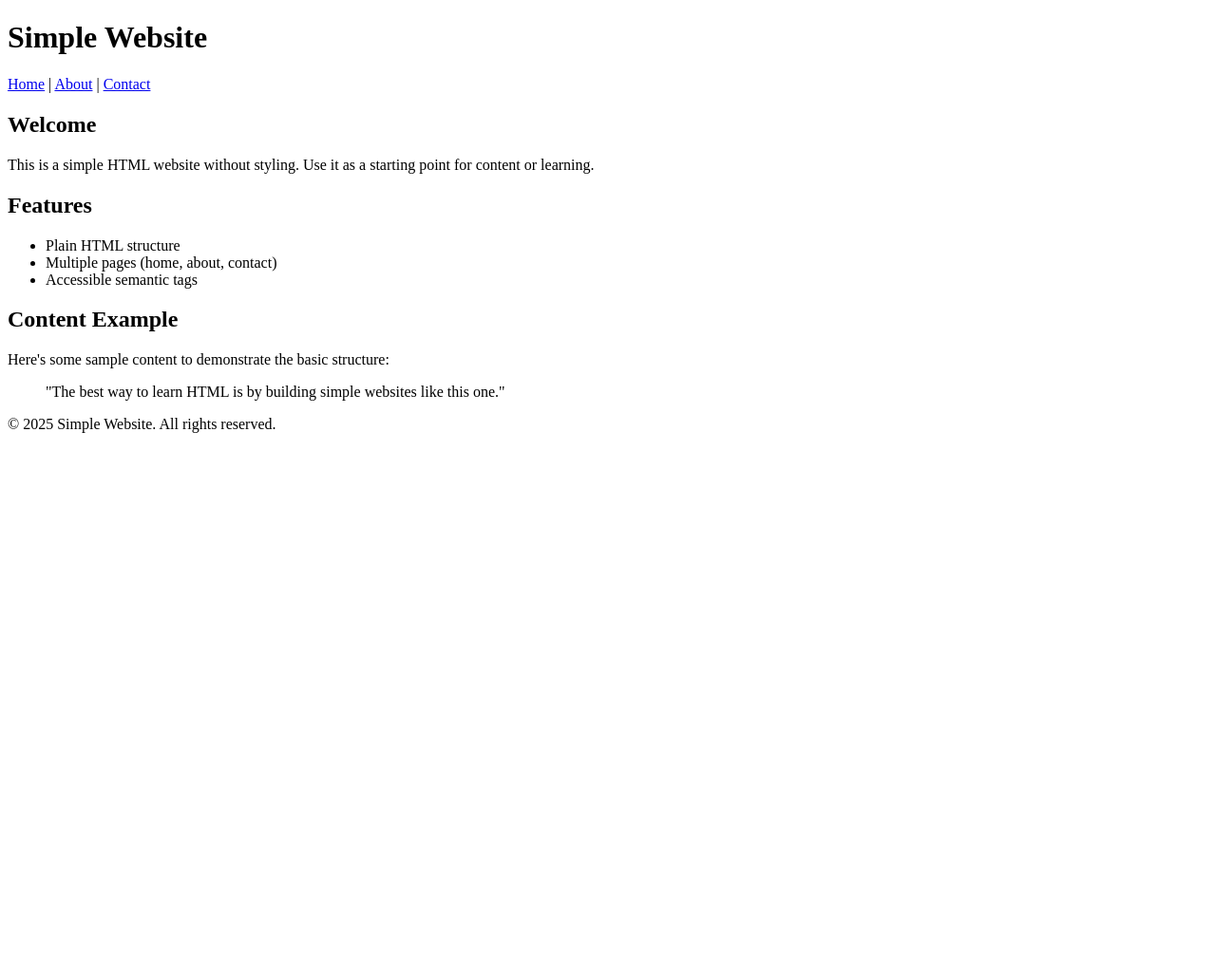
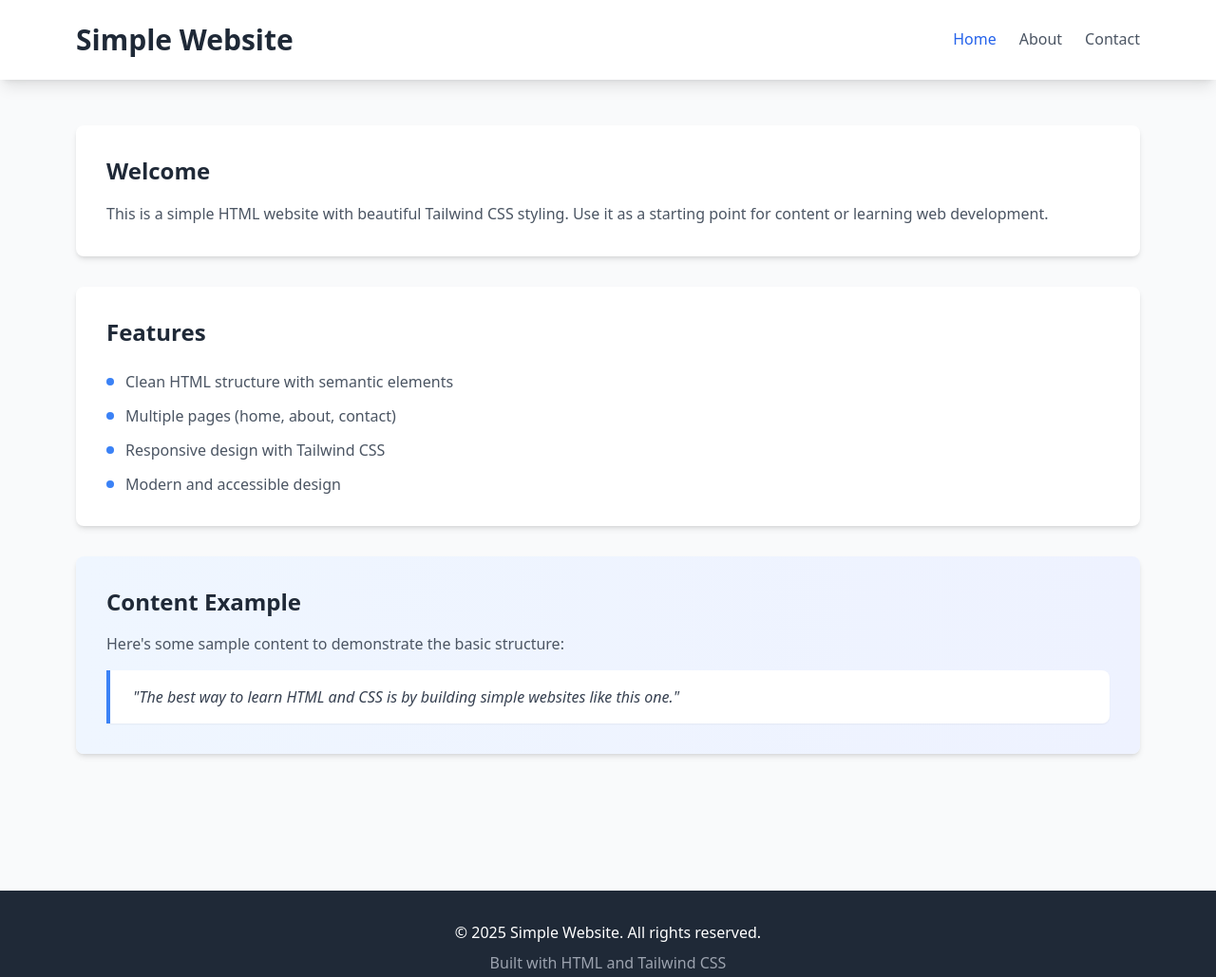
Before and after one commit to Khaddy06/codie, a plain HTML site: page index.html in a window 1280 px wide. Shown: the whole page at 95% size. Before the commit the page ends 800 px from the top, so only its background shows below. Drawn offline with nearby package versions, Linux system fonts and the light colour scheme.

Commit message:
added fixes

```diff
--- a/index.html
+++ b/index.html
@@ -4,43 +4,64 @@
     <meta charset="UTF-8">
     <meta name="viewport" content="width=device-width, initial-scale=1.0">
     <title>Simple Website</title>
+    <script src="https://cdn.tailwindcss.com"></script>
 </head>
-<body>
-    <header>
-        <h1>Simple Website</h1>
-        <nav>
-            <a href="index.html">Home</a> |
-            <a href="about.html">About</a> |
-            <a href="contact.html">Contact</a>
-        </nav>
+<body class="bg-gray-50 min-h-screen">
+    <header class="bg-white shadow-lg">
+        <div class="max-w-6xl mx-auto px-4 py-6">
+            <div class="flex flex-col md:flex-row md:items-center md:justify-between">
+                <h1 class="text-3xl font-bold text-gray-800 mb-4 md:mb-0">Simple Website</h1>
+                <nav class="flex space-x-6">
+                    <a href="index.html" class="text-blue-600 hover:text-blue-800 font-medium transition-colors duration-200 border-b-2 border-transparent hover:border-blue-600">Home</a>
+                    <a href="about.html" class="text-gray-600 hover:text-gray-800 font-medium transition-colors duration-200 border-b-2 border-transparent hover:border-gray-600">About</a>
+                    <a href="contact.html" class="text-gray-600 hover:text-gray-800 font-medium transition-colors duration-200 border-b-2 border-transparent hover:border-gray-600">Contact</a>
+                </nav>
+            </div>
+        </div>
     </header>
 
-    <main>
-        <section>
-            <h2>Welcome</h2>
-            <p>This is a simple HTML website without styling. Use it as a starting point for content or learning.</p>
+    <main class="max-w-6xl mx-auto px-4 py-12">
+        <section class="bg-white rounded-lg shadow-md p-8 mb-8">
+            <h2 class="text-2xl font-semibold text-gray-800 mb-4">Welcome</h2>
+            <p class="text-gray-600 leading-relaxed">This is a simple HTML website with beautiful Tailwind CSS styling. Use it as a starting point for content or learning web development.</p>
         </section>
 
-        <section>
-            <h2>Features</h2>
-            <ul>
-                <li>Plain HTML structure</li>
-                <li>Multiple pages (home, about, contact)</li>
-                <li>Accessible semantic tags</li>
+        <section class="bg-white rounded-lg shadow-md p-8 mb-8">
+            <h2 class="text-2xl font-semibold text-gray-800 mb-6">Features</h2>
+            <ul class="space-y-3">
+                <li class="flex items-center text-gray-600">
+                    <span class="w-2 h-2 bg-blue-500 rounded-full mr-3"></span>
+                    Clean HTML structure with semantic elements
+                </li>
+                <li class="flex items-center text-gray-600">
+                    <span class="w-2 h-2 bg-blue-500 rounded-full mr-3"></span>
+                    Multiple pages (home, about, contact)
+                </li>
+                <li class="flex items-center text-gray-600">
+                    <span class="w-2 h-2 bg-blue-500 rounded-full mr-3"></span>
+                    Responsive design with Tailwind CSS
+                </li>
+                <li class="flex items-center text-gray-600">
+                    <span class="w-2 h-2 bg-blue-500 rounded-full mr-3"></span>
+                    Modern and accessible design
+                </li>
             </ul>
         </section>
 
-        <section>
-            <h2>Content Example</h2>
-            <p>Here's some sample content to demonstrate the basic structure:</p>
-            <blockquote>
-                "The best way to learn HTML is by building simple websites like this one."
+        <section class="bg-gradient-to-r from-blue-50 to-indigo-50 rounded-lg shadow-md p-8 mb-8">
+            <h2 class="text-2xl font-semibold text-gray-800 mb-4">Content Example</h2>
+            <p class="text-gray-600 mb-4">Here's some sample content to demonstrate the basic structure:</p>
+            <blockquote class="border-l-4 border-blue-500 pl-6 italic text-gray-700 bg-white p-4 rounded-r-lg shadow-sm">
+                "The best way to learn HTML and CSS is by building simple websites like this one."
             </blockquote>
         </section>
     </main>
 
-    <footer>
-        <p>&copy; 2025 Simple Website. All rights reserved.</p>
+    <footer class="bg-gray-800 text-white py-8 mt-16">
+        <div class="max-w-6xl mx-auto px-4 text-center">
+            <p>&copy; 2025 Simple Website. All rights reserved.</p>
+            <p class="text-gray-400 mt-2">Built with HTML and Tailwind CSS</p>
+        </div>
     </footer>
 </body>
 </html>
```
